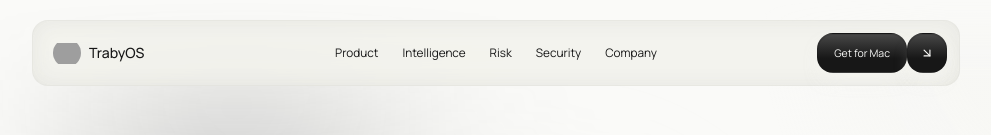
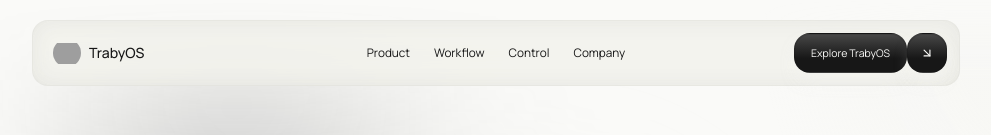
Before and after one commit to dmytro-webild/b3cff22f-83dd-4093-b2dc-7411067b0e51, a React (Vite) app: page / in a window 1280 px wide. Shown: the top 135 px of the page, without its empty margins (144-1135 px from the left). Built offline with nearby package versions, Linux system fonts and the light colour scheme; grey boxes are pictures that could not be loaded; a web font is replaced by a local one.

Commit message:
Bob AI: Update navigation and footer links/copyright

```diff
--- a/src/components/Layout.tsx
+++ b/src/components/Layout.tsx
@@ -8,9 +8,8 @@ import { StyleProvider } from "@/components/ui/StyleProvider";
 export default function Layout() {
   const navItems = [
     { name: "Product", href: "#product" },
-    { name: "Intelligence", href: "#how-it-works" },
-    { name: "Risk", href: "#features" },
-    { name: "Security", href: "#security" },
+    { name: "Workflow", href: "#how-it-works" },
+    { name: "Control", href: "#security" },
     { name: "Company", href: "#company" }
   ];
 
@@ -21,10 +20,11 @@ export default function Layout() {
         <NavbarInline
           logo="TrabyOS"
           ctaButton={{
-          text: "Get for Mac",
-          href: "#hero",
+            text: "Explore TrabyOS",
+            href: "#product",
           }}
-     navItems={navItems} />
+          navItems={navItems}
+        />
       </SectionErrorBoundary>
       <main className="flex-grow">
         <Outlet />
@@ -33,36 +33,23 @@ export default function Layout() {
         <FooterBasic
           columns={[
             {
-          title: "Product",
+              title: "TrabyOS",
               items: [
                 {
-              label: "Features",
-              href: "#features",
+                  label: "Product",
+                  href: "#product",
                 },
                 {
-              label: "Security",
+                  label: "Workflow",
+                  href: "#how-it-works",
+                },
+                {
+                  label: "Control",
                   href: "#security",
                 },
                 {
-              label: "Roadmap",
-              href: "#",
-            },
-          ],
-        },
-        {
-          title: "Company",
-          items: [
-            {
-              label: "About Us",
+                  label: "Company",
                   href: "#company",
-            },
-            {
-              label: "Careers",
-              href: "#",
-            },
-            {
-              label: "Privacy",
-              href: "#",
                 },
               ],
             },
@@ -70,22 +57,14 @@ export default function Layout() {
               title: "Social",
               items: [
                 {
-              label: "Twitter",
-              href: "#",
-            },
-            {
                   label: "LinkedIn",
                   href: "https://www.linkedin.com/company/trabyos/",
-            },
-            {
-              label: "Discord",
-              href: "#",
                 },
               ],
             },
           ]}
-      leftText="© 2024 TrabyOS. All rights reserved."
-      rightText="Designed for active traders."
+          leftText="TrabyOS — Voice trading interface."
+          rightText="© 2026 TrabyOS. All rights reserved."
         />
       </SectionErrorBoundary>
     </StyleProvider>
```
Lines whose indentation alone changed are shown as unchanged.
